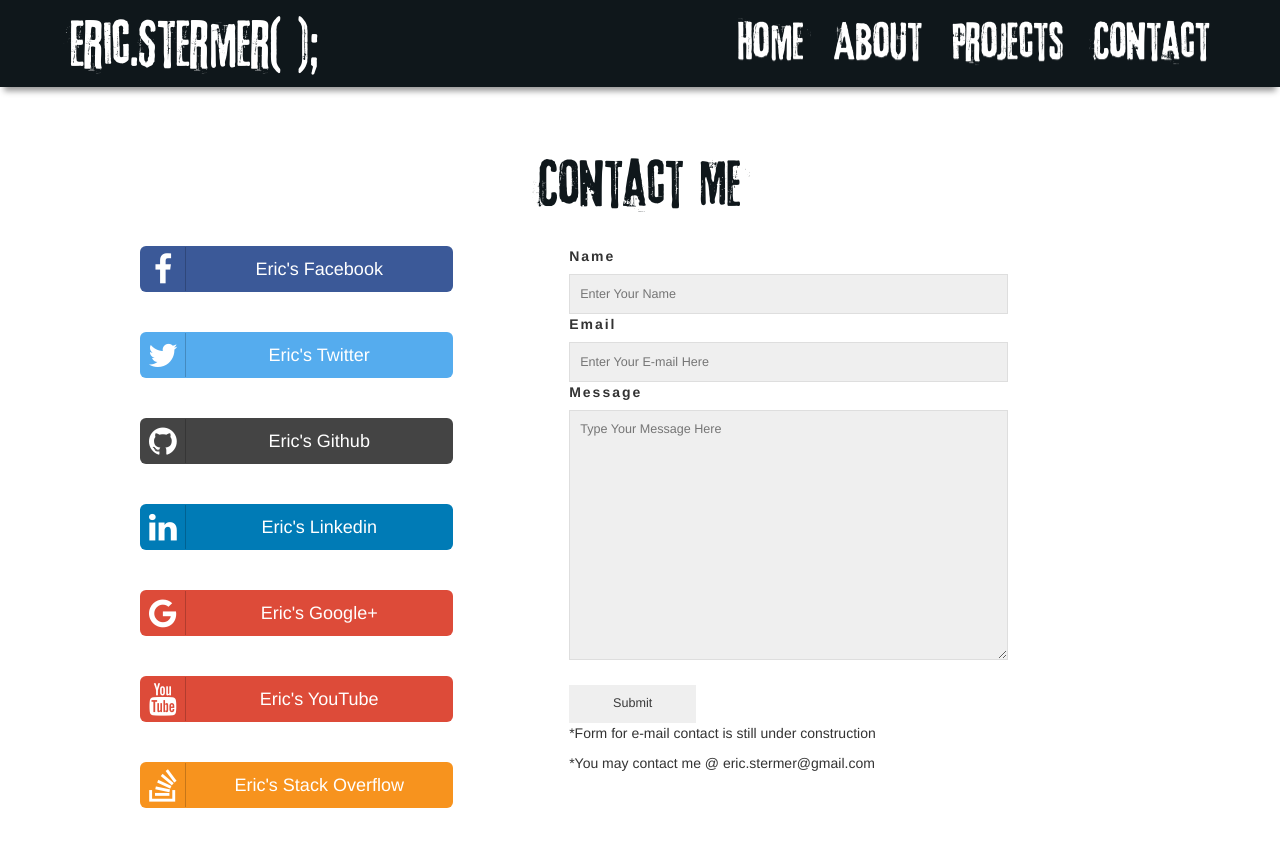
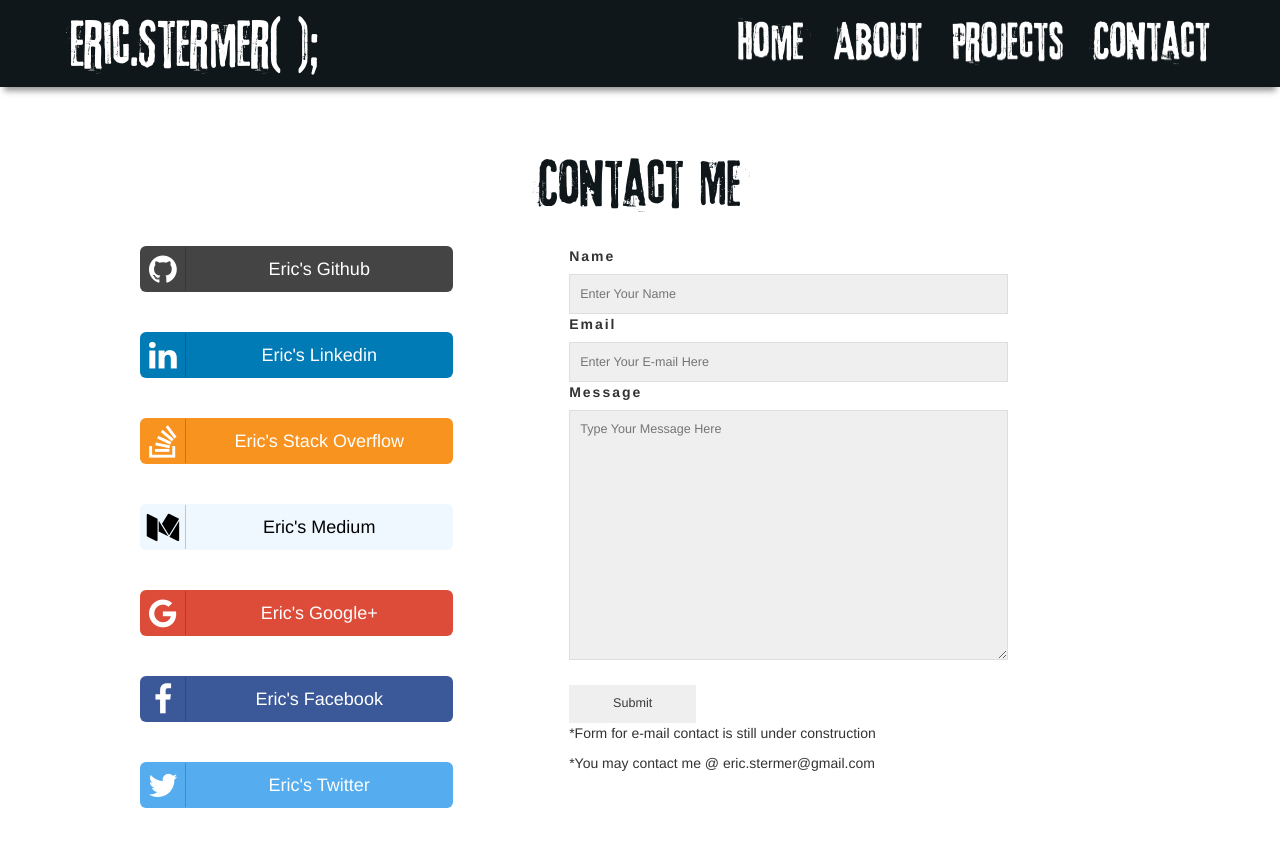
Before and after one commit to estermer/ericstermer.com, a plain HTML site: page contact.html in a window 1280 px wide. Drawn offline with Linux system fonts and the light colour scheme.

Commit message:
moved arounf social buttons and added a medium button
*need to correct font awesome to get exact medium button*

```diff
--- a/contact.html
+++ b/contact.html
@@ -50,41 +50,49 @@
 		<h2 align="center">Contact Me</h2>
 		<div style="margin-top: 30px" class="row">
 			<div class="col-sm-4">
+
+				<a class="btn btn-block btn-social btn-lg btn-github"
+				href="https://github.com/estermer" target="_blank">
+					<span class="fa fa-github"></span>
+					Eric's Github
+				</a><br><br>
+
+				<a class="btn btn-block btn-social btn-lg btn-linkedin"
+				href="https://www.linkedin.com/in/eric-stermer-37b74122" target="_blank">
+					<span class="fa fa-linkedin"></span>
+					Eric's Linkedin
+				</a><br><br>
+
+				<a class="btn btn-block btn-social btn-lg btn-openid"
+				href="http://stackoverflow.com/users/5527376/eric-stermer?tab=profile" target="_blank">
+					<span class="fa fa-stack-overflow"></span>
+					Eric's Stack Overflow
+				</a><br><br>
+
+				<a class="btn btn-block btn-social btn-lg btn-reddit"
+				href="https://plus.google.com/u/0/109726209988679097225/posts" target="_blank">
+					<span class="fa fa-medium"></span>
+					Eric's Medium
+				</a><br><br>
+
+				<a class="btn btn-block btn-social btn-lg btn-google"
+				href="https://plus.google.com/u/0/109726209988679097225/posts" target="_blank">
+					<span class="fa fa-google"></span>
+					Eric's Google+
+				</a><br><br>
+
 				<a class="btn btn-block btn-social btn-lg btn-facebook"
 				href="https://www.facebook.com/eric.stermer" target="_blank">
 					<span class="fa fa-facebook"></span>
 					Eric's Facebook
 				</a><br><br>
+
 				<a class="btn btn-block btn-social btn-lg btn-twitter"
 				href="https://twitter.com/RunninStermz" target="_blank">
 					<span class="fa fa-twitter"></span>
 					Eric's Twitter
 				</a><br><br>
-				<a class="btn btn-block btn-social btn-lg btn-github"
-				href="https://github.com/estermer" target="_blank">
-					<span class="fa fa-github"></span>
-					Eric's Github
-				</a><br><br>
-				<a class="btn btn-block btn-social btn-lg btn-linkedin"
-				href="https://www.linkedin.com/in/eric-stermer-37b74122" target="_blank">
-					<span class="fa fa-linkedin"></span>
-					Eric's Linkedin
-				</a><br><br>
-				<a class="btn btn-block btn-social btn-lg btn-google"
-				href="https://plus.google.com/u/0/109726209988679097225/posts" target="_blank">
-					<span class="fa fa-google"></span>
-					Eric's Google+
-				</a><br><br>
-				<a class="btn btn-block btn-social btn-lg btn-google"
-				href="https://www.youtube.com/channel/UCLUk4oHevF4frCrDJlqRp6Q" target="_blank">
-					<span class="fa fa-youtube"></span>
-					Eric's YouTube
-				</a><br><br>
-				<a class="btn btn-block btn-social btn-lg btn-openid"
-				href="http://stackoverflow.com/users/5527376/eric-stermer?tab=profile" target="_blank">
-					<span class="fa fa-stack-overflow"></span>
-					Eric's Stack Overflow
-				</a><br><br>
+
 			</div>
 			<div class="col-sm-1"></div>
 			<div class="col-sm-7">
```
